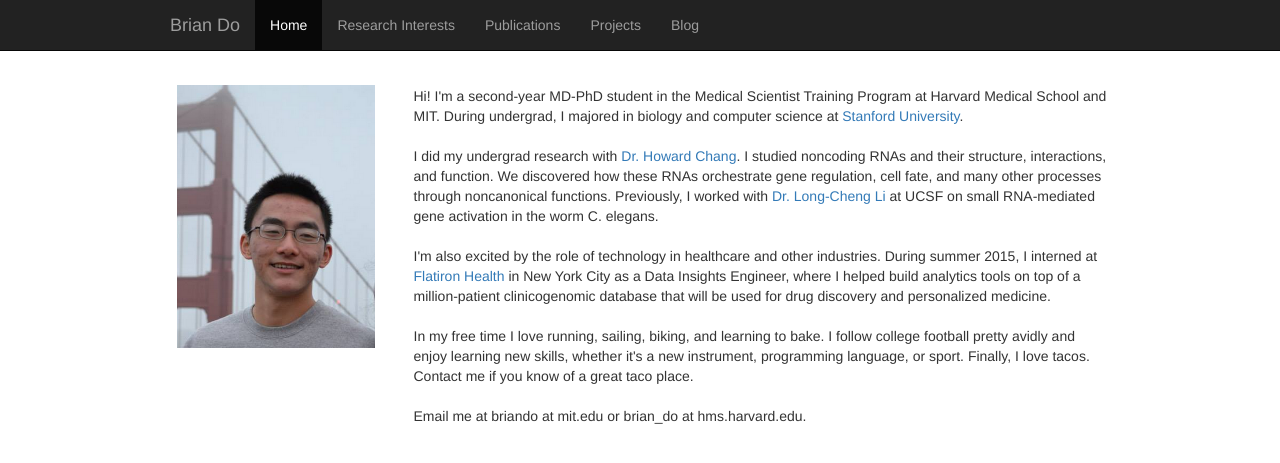
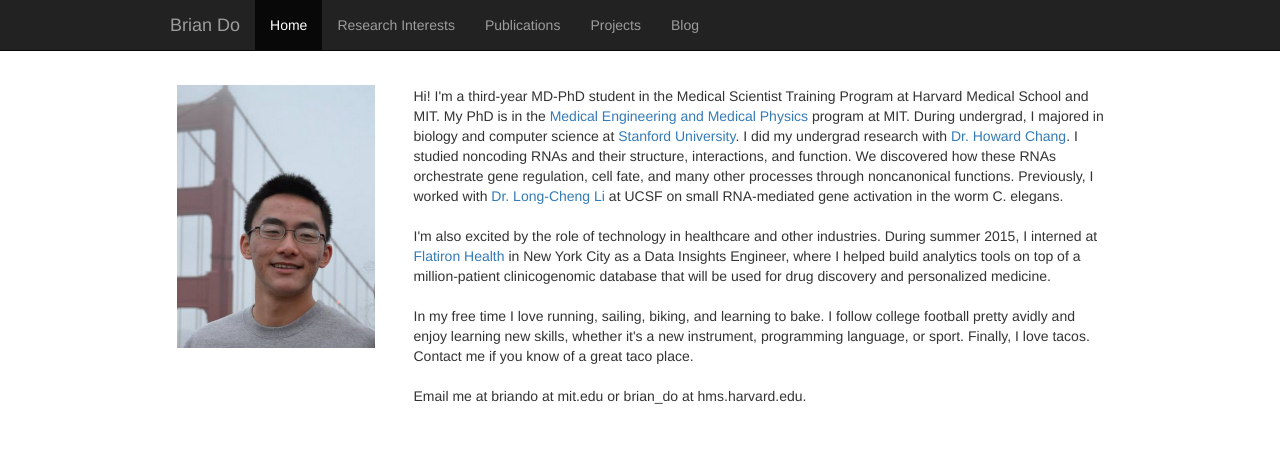
Before and after one commit to bdo311/bdo311.github.io, a Jekyll site: the page index.html, which Jekyll copies as it is, in a window 1280 px wide. Shown: the top 463 px of the page. Built offline with Jekyll 4.4.1, drawn with Linux system fonts in a browser that asks for light colours; nearby versions of some CDN libraries.

Commit message:
july 2018 edits

```diff
--- a/index.html
+++ b/index.html
@@ -55,8 +55,8 @@
           <td><img width="198" src="./pictures/brian.PNG"></td>
         </div>
         <div class="col-md-9 panel">
-          Hi! I'm a second-year MD-PhD student in the Medical Scientist Training Program at Harvard Medical School and MIT. During undergrad, I majored in biology and computer science at <a href="http://stanford.edu/">Stanford University</a>.<br><br>
-          I did my undergrad research with <a href="http://changlab.stanford.edu">Dr. Howard Chang</a>. I studied noncoding RNAs and their structure, interactions, and function. We discovered how these RNAs orchestrate gene regulation, cell fate, and many other processes through noncanonical functions. Previously, I worked with <a href="http://urogene.org">Dr. Long-Cheng Li</a> at UCSF on small RNA-mediated gene activation in the worm C. elegans. <br><br>
+          Hi! I'm a third-year MD-PhD student in the Medical Scientist Training Program at Harvard Medical School and MIT. My PhD is in the <a href=https://hst.mit.edu/academics/memp>Medical Engineering and Medical Physics</a> program at MIT.
+          During undergrad, I majored in biology and computer science at <a href="http://stanford.edu/">Stanford University</a>. I did my undergrad research with <a href="http://changlab.stanford.edu">Dr. Howard Chang</a>. I studied noncoding RNAs and their structure, interactions, and function. We discovered how these RNAs orchestrate gene regulation, cell fate, and many other processes through noncanonical functions. Previously, I worked with <a href="http://urogene.org">Dr. Long-Cheng Li</a> at UCSF on small RNA-mediated gene activation in the worm C. elegans. <br><br>
           I'm also excited by the role of technology in healthcare and other industries. During summer 2015, I interned at <a href="http://www.flatiron.com">Flatiron Health</a> in New York City as a Data Insights Engineer, where I helped build analytics tools on top of a million-patient clinicogenomic database that will be used for drug discovery and personalized medicine. <br><br>
           In my free time I love running, sailing, biking, and learning to bake. I follow college football pretty avidly and enjoy learning new skills, whether it's a new instrument, programming language, or sport. Finally, I love tacos. Contact me if you know of a great taco place. <br><br>
           Email me at briando at mit.edu or brian_do at hms.harvard.edu.
--- a/publications.html
+++ b/publications.html
@@ -59,9 +59,9 @@
           <td><img width="198" src="./pictures/deeplearning.png"></td>
         </div>
         <div class="col-md-9 panel">
-          <h4><a href=http://biorxiv.org/content/early/2017/05/28/142760>Opportunities and obstacles for deep learning in biology and medicine.</a> </h4>
+          <h4><a href=http://rsif.royalsocietypublishing.org/content/15/141/20170387>Opportunities and obstacles for deep learning in biology and medicine.</a> </h4>
           <h5>Ching T, Himmelstein DS, Beaulieu-Jones BK, Kalinin AA, <b>Do BT</b>, Way GP, Ferrero E, Agapow P-M, Xie W, Rosen GL, Lengerich BJ, Israeli J, Lanchantin J, Woloszynek S, Carpenter AE, Shrikumar A, Xu J, Cofer EM, Harris DJ, DeCaprio D, Qi Y, Kundaje A, Peng Y, Wiley LK, Segler MHS, Gitter A, Greene CS. </h5>
-          bioRxiv (2017)
+          Journal of the Royal Society Interface (2018)
           <br><br>
           - Most viewed bioRxiv preprint of spring 2017 (<a href=https://www.nature.com/articles/d41586-017-08493-x>link</a>)
         </div>
```
